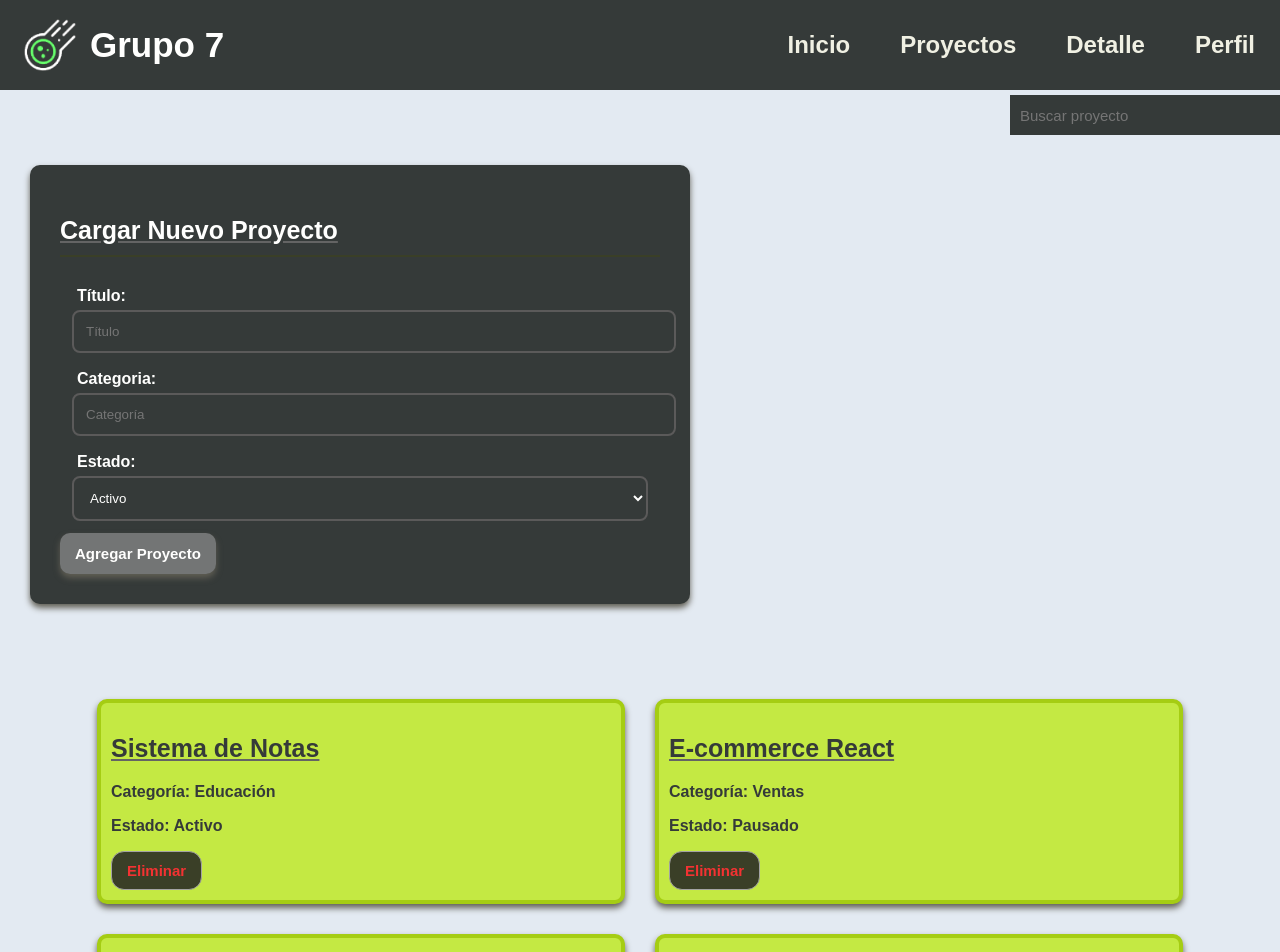
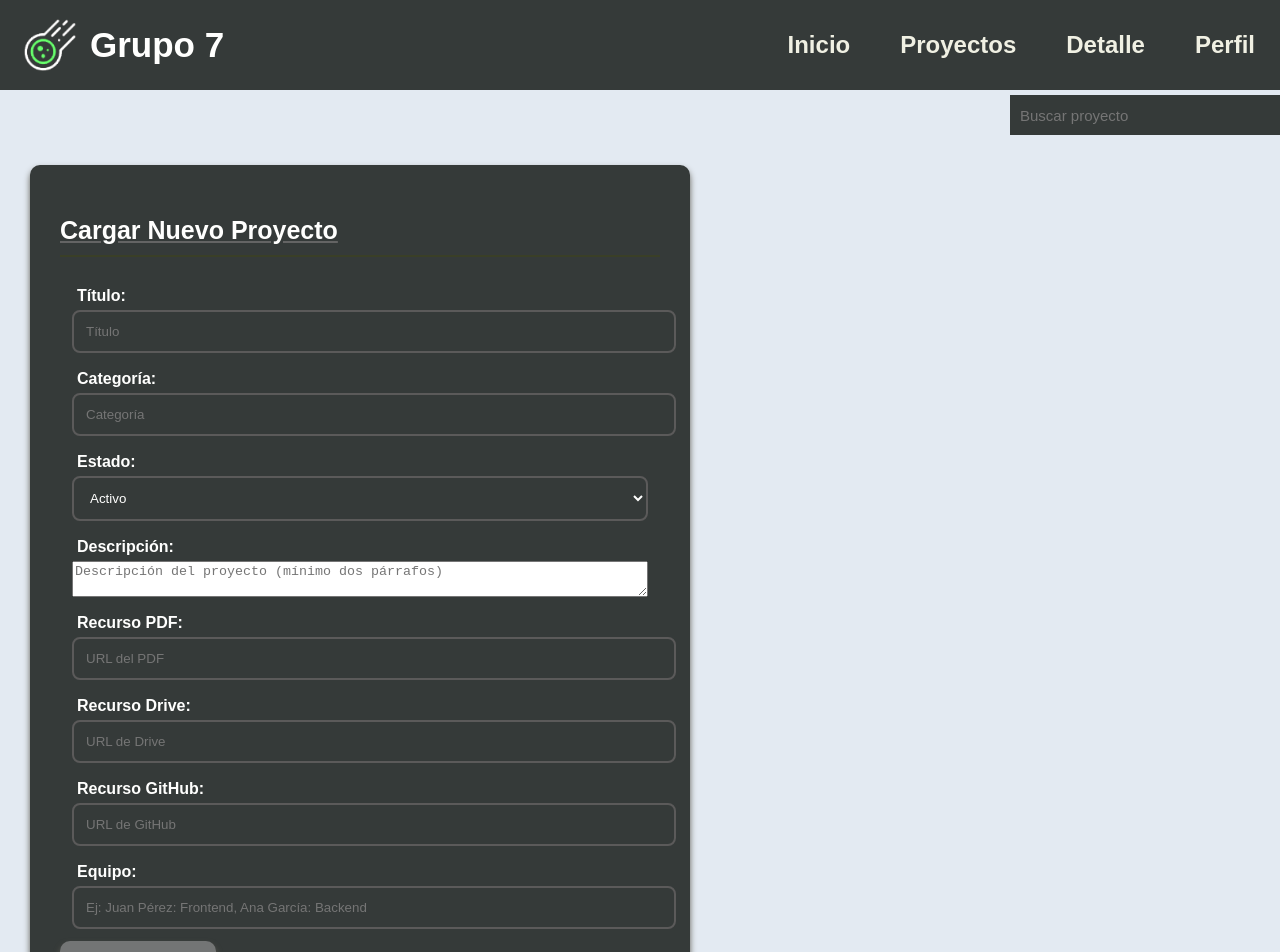
Before and after one commit to RFranciscoTolaba/pv_tp3_grupo7, a React (Vite) app: page / in a window 1280 px wide. Shown: the top 952 px of the page. Built offline with nearby package versions, Linux system fonts and the light colour scheme.

Commit message:
Condori Ricardo: extender formulario con campos de descripcion, recursos y equipo

```diff
--- a/src/App.jsx
+++ b/src/App.jsx
@@ -9,7 +9,6 @@ import {
 import ListaProyectos from "./components/ListaProyectos";
 import Header from "./components/Header";
 import Footer from "./components/Footer";
-import lupa from "./assets/img/lupa.png";
 
 function App() {
   const [proyectos, setProyectos] = useState([]);
@@ -18,6 +17,13 @@ function App() {
     titulo: "",
     categoria: "",
     estado: "Activo",
+    descripcion: "",
+    recursos: {
+      pdf: "",
+      drive: "",
+      github: "",
+    },
+    equipo: "",
   });
 
   useEffect(() => {
@@ -26,9 +32,24 @@ function App() {
 
   const Agregar = () => {
     if (!nuevoProyecto.titulo) return;
-    agregarProyecto(nuevoProyecto);
+
+    const equipoArray = nuevoProyecto.equipo
+      .split(",")
+      .map((item) => {
+        const [nombre, rol] = item.split(":").map((s) => s.trim());
+        return { nombre: nombre || item.trim(), rol: rol || "Integrante" };
+      });
+
+    agregarProyecto({ ...nuevoProyecto, equipo: equipoArray });
     setProyectos(obtenerProyectos());
-    setNuevoProyecto({ titulo: "", categoria: "", estado: "Activo" });
+    setNuevoProyecto({
+      titulo: "",
+      categoria: "",
+      estado: "Activo",
+      descripcion: "",
+      recursos: { pdf: "", drive: "", github: "" },
+      equipo: "",
+    });
   };
 
   const Eliminar = (id) => {
@@ -37,7 +58,6 @@ function App() {
   };
 
   const proyectosVisibles = buscarProyectos(busqueda);
-
 
   return (
     <>
@@ -56,6 +76,7 @@ function App() {
       <div>
         <div className="registrationDiv">
           <h2>Cargar Nuevo Proyecto</h2>
+
           <div className="inputGroup">
             <label htmlFor="title">Título:</label>
             <input
@@ -69,8 +90,9 @@ function App() {
               }
             />
           </div>
+
           <div className="inputGroup">
-            <label htmlFor="category">Categoria:</label>
+            <label htmlFor="category">Categoría:</label>
             <input
               id="category"
               name="category"
@@ -78,37 +100,116 @@ function App() {
               placeholder="Categoría"
               value={nuevoProyecto.categoria}
               onChange={(e) =>
+                setNuevoProyecto({ ...nuevoProyecto, categoria: e.target.value })
+              }
+            />
+          </div>
+
+          <div className="inputGroup">
+            <label htmlFor="status">Estado:</label>
+            <select
+              id="status"
+              name="status"
+              value={nuevoProyecto.estado}
+              onChange={(e) =>
+                setNuevoProyecto({ ...nuevoProyecto, estado: e.target.value })
+              }
+            >
+              <option value="Activo">Activo</option>
+              <option value="Pausado">Pausado</option>
+              <option value="Completado">Completado</option>
+              <option value="En revisión">En revisión</option>
+            </select>
+          </div>
+
+          <div className="inputGroup">
+            <label htmlFor="descripcion">Descripción:</label>
+            <textarea
+              id="descripcion"
+              name="descripcion"
+              placeholder="Descripción del proyecto (mínimo dos párrafos)"
+              value={nuevoProyecto.descripcion}
+              onChange={(e) =>
+                setNuevoProyecto({ ...nuevoProyecto, descripcion: e.target.value })
+              }
+            />
+          </div>
+
+          <div className="inputGroup">
+            <label htmlFor="recursoPdf">Recurso PDF:</label>
+            <input
+              id="recursoPdf"
+              name="recursoPdf"
+              type="text"
+              placeholder="URL del PDF"
+              value={nuevoProyecto.recursos.pdf}
+              onChange={(e) =>
                 setNuevoProyecto({
                   ...nuevoProyecto,
-                  categoria: e.target.value,
+                  recursos: { ...nuevoProyecto.recursos, pdf: e.target.value },
                 })
               }
             />
           </div>
+
           <div className="inputGroup">
-            <label htmlFor="status">Estado:</label>
+            <label htmlFor="recursoDrive">Recurso Drive:</label>
+            <input
+              id="recursoDrive"
+              name="recursoDrive"
+              type="text"
+              placeholder="URL de Drive"
+              value={nuevoProyecto.recursos.drive}
+              onChange={(e) =>
+                setNuevoProyecto({
+                  ...nuevoProyecto,
+                  recursos: { ...nuevoProyecto.recursos, drive: e.target.value },
+                })
+              }
+            />
+          </div>
 
-            <select
-              id="status"
-              name="status"
+          <div className="inputGroup">
+            <label htmlFor="recursoGithub">Recurso GitHub:</label>
+            <input
+              id="recursoGithub"
+              name="recursoGithub"
+              type="text"
+              placeholder="URL de GitHub"
+              value={nuevoProyecto.recursos.github}
               onChange={(e) =>
-                setNuevoProyecto({ ...nuevoProyecto, estado: e.target.value })
+                setNuevoProyecto({
+                  ...nuevoProyecto,
+                  recursos: { ...nuevoProyecto.recursos, github: e.target.value },
+                })
               }
-            >
-              <option value="En curso">Activo</option>
-              <option value="Pendiente">Pausado</option>
-              <option value="Finalizado">Compeltado</option>
-              <option value="Finalizado">En revision</option>
-            </select>
+            />
           </div>
+
+          <div className="inputGroup">
+            <label htmlFor="equipo">Equipo:</label>
+            <input
+              id="equipo"
+              name="equipo"
+              type="text"
+              placeholder="Ej: Juan Pérez: Frontend, Ana García: Backend"
+              value={nuevoProyecto.equipo}
+              onChange={(e) =>
+                setNuevoProyecto({ ...nuevoProyecto, equipo: e.target.value })
+              }
+            />
+          </div>
+
           <button onClick={Agregar} className="btnSave">
             Agregar Proyecto
           </button>
         </div>
+
         <div>
           <ListaProyectos proyectos={proyectosVisibles} onEliminar={Eliminar} />
         </div>
       </div>
+
       <Footer />
     </>
   );
```
